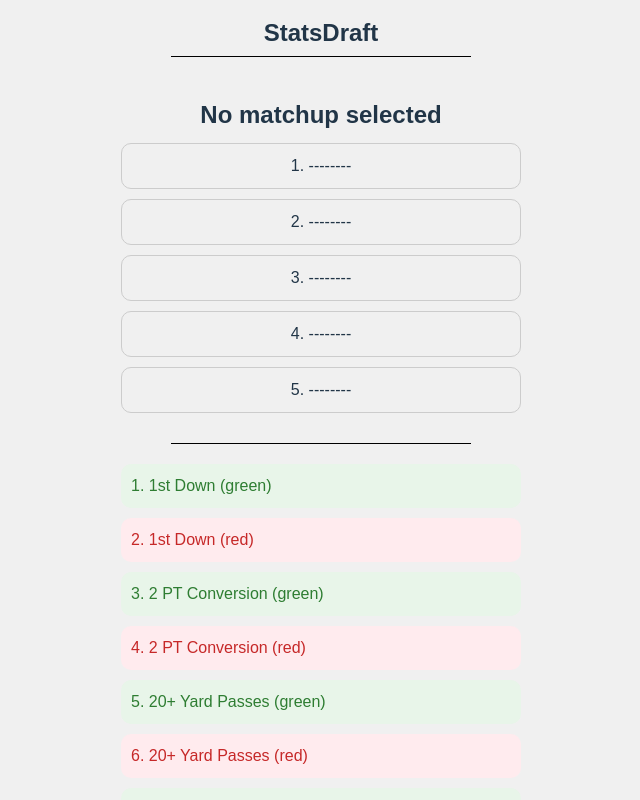
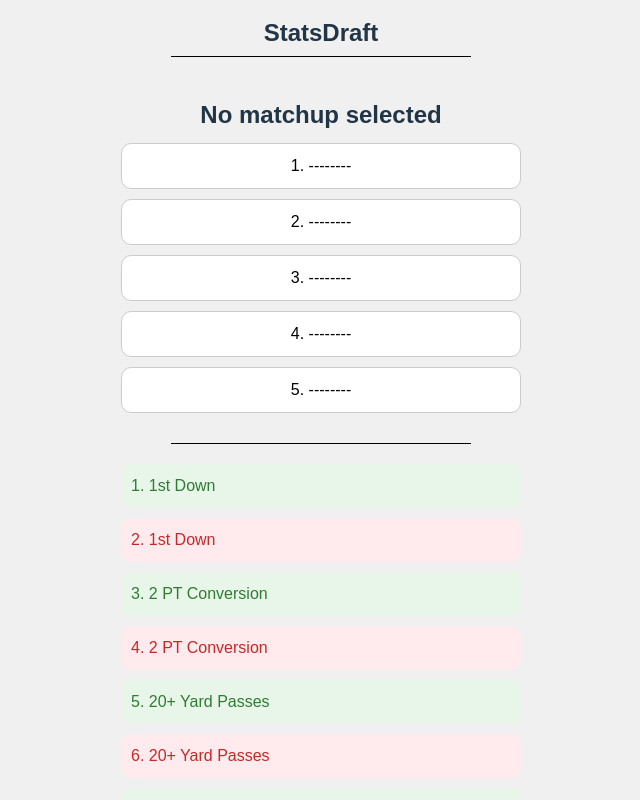
Before and after one commit to trevorbdev/statsdraft-sim, a React (Vite) app: page /playing_game in a window 1280 px wide. Shown: the top 800 px of the page, without its empty margins (319-959 px from the left). Built offline with nearby package versions, Linux system fonts and the light colour scheme.

Commit message:
selection working

```diff
--- a/src/SimulatedGame.jsx
+++ b/src/SimulatedGame.jsx
@@ -1,4 +1,4 @@
-import React from 'react';
+import React, { useState } from 'react';
 import { useLocation } from 'react-router-dom';
 
 const SimulatedGame = () => {
@@ -9,6 +9,19 @@
     '1st Down', '2 PT Conversion', '20+ Yard Passes',
     '3rd Down %', '40+ Yard Passes'
   ];
+
+  const [selectedStats, setSelectedStats] = useState(Array(5).fill(null));
+
+  const handleStatClick = (statIndex) => {
+    if (selectedStats.includes(statIndex)) return; // Prevent selecting the same stat twice
+
+    const nextEmptySlot = selectedStats.findIndex(stat => stat === null);
+    if (nextEmptySlot !== -1) {
+      const newSelectedStats = [...selectedStats];
+      newSelectedStats[nextEmptySlot] = statIndex;
+      setSelectedStats(newSelectedStats);
+    }
+  };
 
   return (
     <div style={{
@@ -50,15 +63,17 @@
         <h2 style={{ textAlign: 'center', marginBottom: '10px' }}>
           {matchup || 'No matchup selected'}
         </h2>
-        {[1, 2, 3, 4, 5].map((num) => (
-          <div key={num} style={{
+        {selectedStats.map((statIndex, index) => (
+          <div key={index} style={{
             border: '1px solid #ccc',
             borderRadius: '10px',
             padding: '10px',
             marginBottom: '10px',
             textAlign: 'center',
+            backgroundColor: statIndex !== null ? (statIndex % 2 === 0 ? '#e8f5e9' : '#ffebee') : 'white',
+            color: statIndex !== null ? (statIndex % 2 === 0 ? '#2e7d32' : '#c62828') : 'black',
           }}>
-            {num}. --------
+            {index + 1}. {statIndex !== null ? statCategories[Math.floor(statIndex / 2)] : '--------'}
           </div>
         ))}
       </div>
@@ -77,23 +92,35 @@
         maxWidth: '400px',
       }}>
         {statCategories.flatMap((category, index) => [
-          <div key={`${index}-green`} style={{
+          <div
+            key={`${index}-green`}
+            onClick={() => handleStatClick(index * 2)}
+            style={{
               padding: '10px',
               marginBottom: '10px',
               borderRadius: '10px',
               backgroundColor: '#e8f5e9',
               color: '#2e7d32',
-          }}>
-            {index * 2 + 1}. {category} (green)
+              cursor: 'pointer',
+              opacity: selectedStats.includes(index * 2) ? 0.5 : 1,
+            }}
+          >
+            {index * 2 + 1}. {category}
           </div>,
-          <div key={`${index}-red`} style={{
+          <div
+            key={`${index}-red`}
+            onClick={() => handleStatClick(index * 2 + 1)}
+            style={{
               padding: '10px',
               marginBottom: '10px',
               borderRadius: '10px',
               backgroundColor: '#ffebee',
               color: '#c62828',
-          }}>
-            {index * 2 + 2}. {category} (red)
+              cursor: 'pointer',
+              opacity: selectedStats.includes(index * 2 + 1) ? 0.5 : 1,
+            }}
+          >
+            {index * 2 + 2}. {category}
           </div>
         ])}
       </div>
```
Lines whose indentation alone changed are shown as unchanged.
